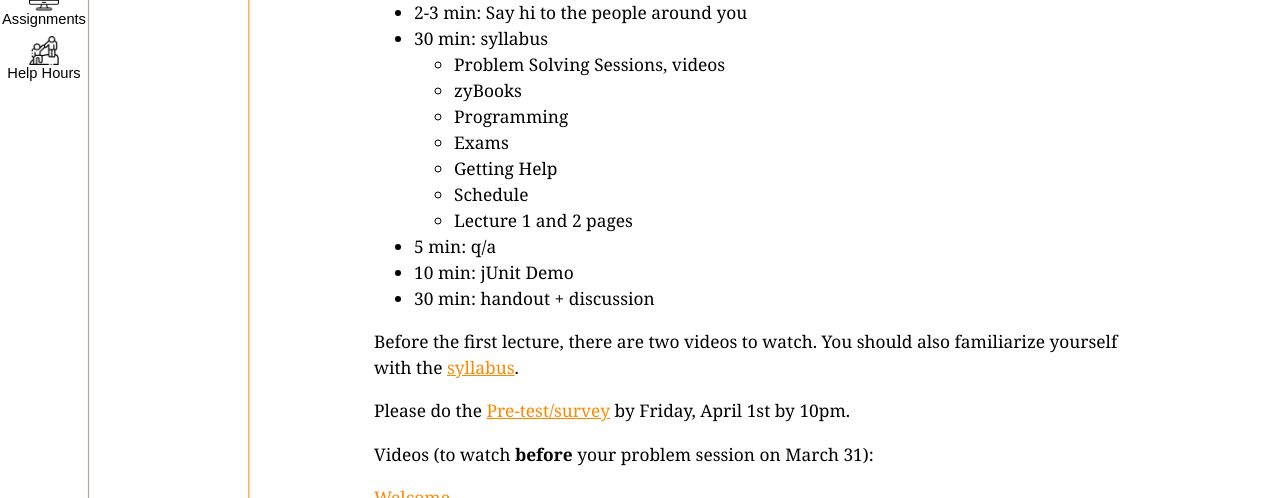
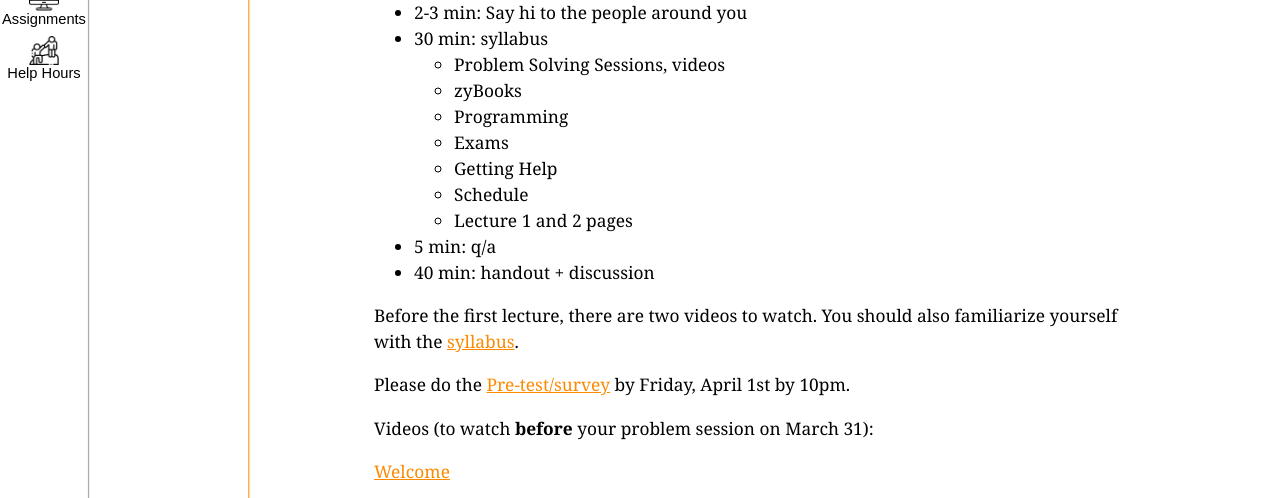
Before and after one commit to memelissa/ucsd-cse12-sp22.github.io, a Jekyll site: the page built from _lectures/lecture1.md, in a window 1280 px wide and 900 px high, scrolled down 308 px, cut to the strip 0-498 px from the top of the window. Built offline with Jekyll 4.4.1, drawn with Linux system fonts in a browser that asks for light colours.

Commit message:
Update lecture1.md

```diff
--- a/_lectures/lecture1.md
+++ b/_lectures/lecture1.md
@@ -31,8 +31,7 @@ Session plan:
     - Schedule
     - Lecture 1 and 2 pages
 - 5 min: q/a
-- 10 min: jUnit Demo
-- 30 min: handout + discussion
+- 40 min: handout + discussion
 
 Before the first lecture, there are two videos to watch. You should also familiarize
 yourself with the [syllabus](../syllabus.html).
```
